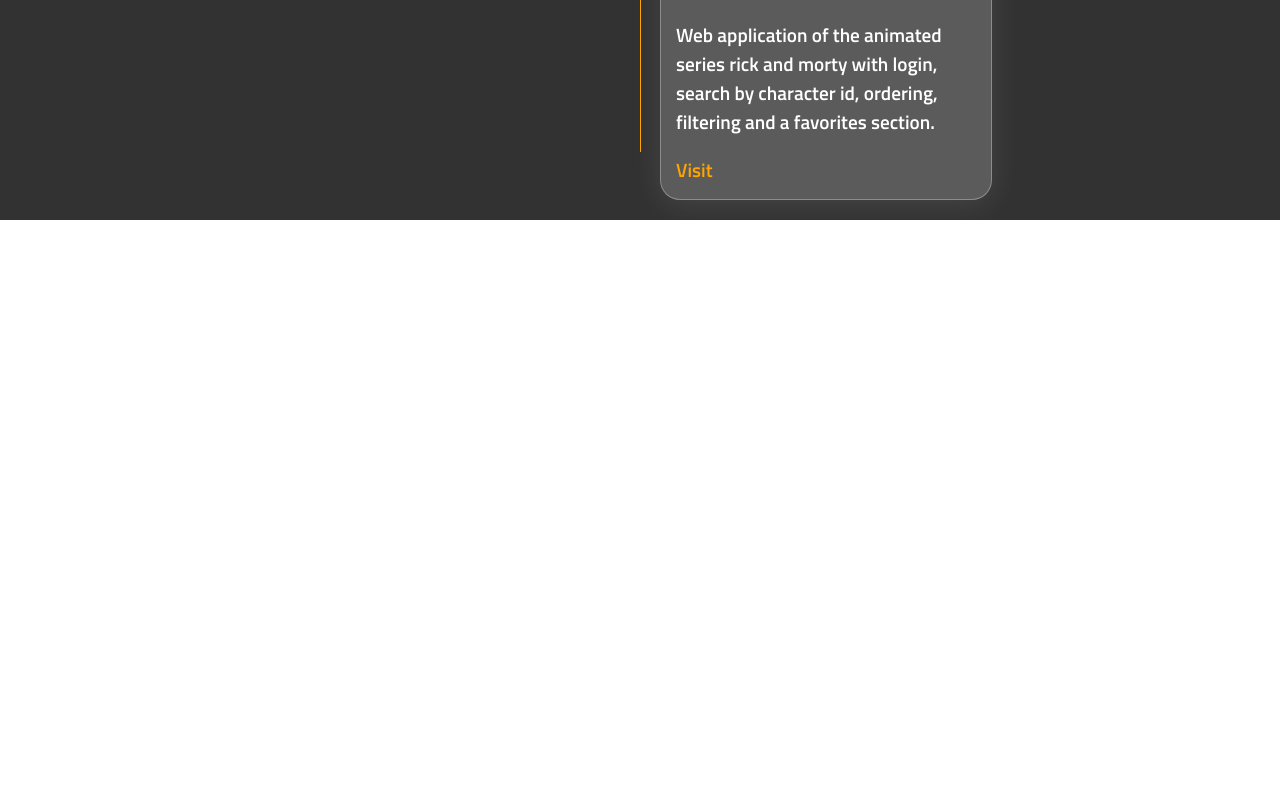
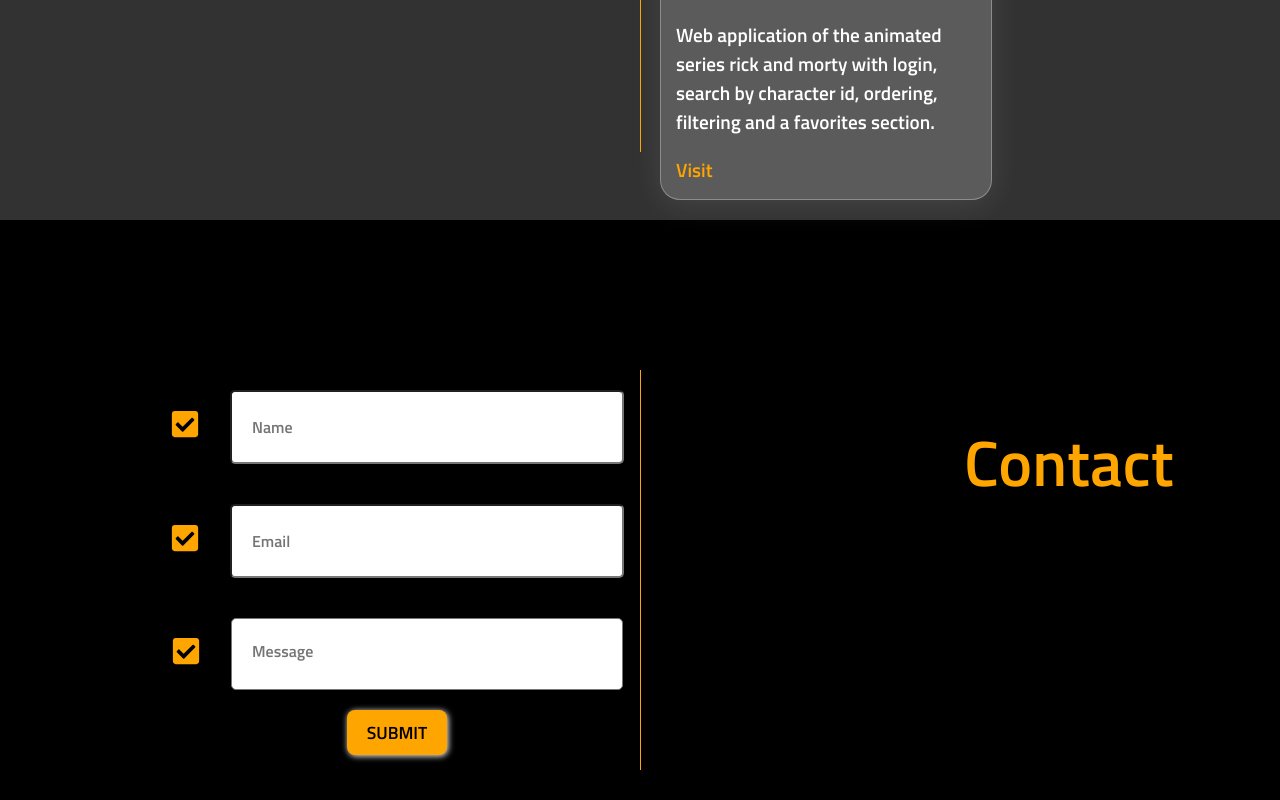
Before and after one commit to martinellilucas/portfolio, a React (Create React App) app in the folder client/: page / in a window 1280 px wide. Shown: the part 3393-4193 px from the top of the page. Before the commit the page ends 3613 px from the top, so only its background shows below. Built offline with nearby package versions, Linux system fonts and the light colour scheme.

Commit message:
formulario con envio de mail

```diff
--- a/client/package.json
+++ b/client/package.json
@@ -8,6 +8,7 @@
     "@testing-library/react": "^13.4.0",
     "@testing-library/user-event": "^13.5.0",
     "aos": "^2.3.4",
+    "emailjs-com": "^3.2.0",
     "react": "^18.2.0",
     "react-dom": "^18.2.0",
     "react-icons": "^4.9.0",
--- a/client/src/components/Contact/Contact.jsx
+++ b/client/src/components/Contact/Contact.jsx
@@ -0,0 +1,73 @@
+import { FaCheckSquare } from "react-icons/fa";
+import style from "./Contact.module.css";
+import emailjs from "emailjs-com";
+import { useState } from "react";
+
+const Contact = ({ language }) => {
+  const [form, setForm] = useState({ name: "", email: "", message: "" });
+
+  const sendEmail = (e) => {
+    e.preventDefault();
+    emailjs.sendForm(
+      "service_e9n2sqh",
+      "template_9izldwj",
+      e.target,
+      "vc3WZfsRXvECr-E7P"
+    );
+  };
+
+  return (
+    <div id="contact" className={style.body}>
+      <form onSubmit={sendEmail} id="form" className={style.form}>
+        <div data-aos="fade-left" className={style.section}>
+          <label htmlFor="name" className={style.label}>
+            <FaCheckSquare color="orange" size={30} />{" "}
+          </label>
+          <input
+            type="text"
+            name="name"
+            id="name"
+            placeholder={language === "eng" ? "Name" : "Nombre"}
+            className={style.input}
+          ></input>
+        </div>
+        <div data-aos="fade-right" className={style.section}>
+          <label htmlFor="email" className={style.label}>
+            <FaCheckSquare color="orange" size={30} />{" "}
+          </label>
+          <input
+            type="text"
+            name="email"
+            id="email"
+            placeholder={language === "eng" ? "Email" : "Email"}
+            className={style.input}
+          ></input>
+        </div>
+        <div data-aos="fade-left" className={style.section}>
+          <label htmlFor="message" className={style.label}>
+            <FaCheckSquare color="orange" size={30} />{" "}
+          </label>
+          <textarea
+            name="message"
+            id="message"
+            placeholder={language === "eng" ? "Message" : "Mensaje"}
+            className={style.input}
+          ></textarea>
+        </div>
+        <button type="submit" data-aos="fade-right" className={style.button}>
+          Submit
+        </button>
+      </form>
+      <div className={style.line}></div>
+      <div className={style.titleContainer}>
+        {language === "eng" ? (
+          <h1 className={style.title}>Contact</h1>
+        ) : (
+          <h1 className={style.title}>Contacto</h1>
+        )}
+      </div>
+    </div>
+  );
+};
+
+export default Contact;
--- a/client/src/components/Contact/Contact.module.css
+++ b/client/src/components/Contact/Contact.module.css
@@ -0,0 +1,83 @@
+.body {
+  background: black;
+  display: grid;
+  grid-template-columns: repeat(2, 1fr);
+  grid-gap: 20rem;
+  padding: 150px;
+  font-family: "Titillium Web", sans-serif;
+}
+
+.form {
+  display: flex;
+  flex-direction: column;
+  align-items: center;
+  justify-content: center;
+}
+
+.section {
+  margin: 20px;
+  display: flex;
+  align-items: center;
+  justify-content: center;
+}
+
+.input {
+  height: 30px;
+  width: 350px;
+  margin-left: 30px;
+  padding: 20px;
+  resize: none;
+  font-size: 1em;
+  font-family: "Titillium Web", sans-serif;
+  border-radius: 5px;
+}
+.titleContainer {
+  display: flex;
+  align-items: top;
+  justify-content: center;
+}
+.title {
+  color: orange;
+  font-size: 4em;
+}
+.button {
+  width: 100px;
+  height: 45px;
+  background: orange;
+  border-radius: 8px;
+  cursor: pointer;
+  box-shadow: 1px 1px 6px white;
+  text-transform: uppercase;
+  font-family: "Titillium Web", sans-serif;
+  font-weight: bolder;
+  font-size: 1.1em;
+  border: none;
+}
+.line {
+  content: "";
+  position: absolute;
+  background: orange;
+  width: 1px;
+  height: 400px;
+  left: 50%;
+}
+@media screen and (max-width: 800px) {
+  .body {
+    display: flex;
+    flex-direction: column-reverse;
+    padding: 30px;
+    grid-gap: 5em;
+  }
+  .title {
+    font-size: 2em;
+  }
+  .form {
+    padding: 20px;
+  }
+  .input {
+    width: 90%;
+  }
+  .line {
+    display: none;
+  }
+}
--- a/client/src/components/Home/Home.jsx
+++ b/client/src/components/Home/Home.jsx
@@ -3,6 +3,7 @@
 import Heading from "../Heading/Heading";
 import Nav from "../Nav/Nav";
 import Projects from "../Projects/Projects";
+import Contact from "../Contact/Contact";
 
 const Home = () => {
   const [language, setLanguage] = useState("eng");
@@ -13,6 +14,7 @@
       <Heading language={language} />
       <About language={language} />
       <Projects language={language} />
+      <Contact language={language} />
     </div>
   );
 };
--- a/client/src/components/Projects/Projects.jsx
+++ b/client/src/components/Projects/Projects.jsx
@@ -47,19 +47,20 @@
           </div>
         </div>
       ) : (
+        <div className={style.contentGrid}>
           <div id="projects" className={style.timeline}>
-          <div className={style.childImpar}>
+            <div data-aos="fade-left" className={style.childImpar}>
               <h1>Henry's Gym</h1>
               <p>
                 Aplicación web para un gimnasio con autenticación de terceros,
-              pasarela de pagos, panel de administración, suscripciones, baneos
-              de usuarios y comentarios
+                pasarela de pagos, panel de administración, suscripciones,
+                baneos de usuarios y comentarios
               </p>
               <Link className={style.link} to="https://henry-gym.onrender.com/">
                 Visit
               </Link>
             </div>
-          <div className={style.childPar}>
+            <div data-aos="fade-right" className={style.childPar}>
               <h1>Healthy Food</h1>
               <p>
                 Aplicación web de recetas de comida saludable con filtrado,
@@ -70,16 +71,17 @@
                 Visit
               </Link>
             </div>
-          <div className={style.childImpar}>
+            <div data-aos="fade-left" className={style.childImpar}>
               <h1>Rick & Morty</h1>
               <p>
                 Aplicación web de la serie animada Rick and Morty con login,
-              búsqueda por id de personaje, ordenamiento, filtrado y sección de
-              favoritos
+                búsqueda por id de personaje, ordenamiento, filtrado y sección
+                de favoritos
               </p>
               <Link className={style.link} to="https://henry-gym.onrender.com/">
                 Visit
               </Link>
+            </div>
           </div>
         </div>
       )}
--- a/client/src/components/Projects/Projects.module.css
+++ b/client/src/components/Projects/Projects.module.css
@@ -102,3 +102,16 @@
 }
 
 /* ANIMACION DE TIMELINE */
+@media screen and (max-width: 800px) {
+  .title {
+    font-size: 2em;
+  }
+  .childImpar {
+    font-size: 0.9em;
+    width: 180px;
+  }
+  .childPar {
+    font-size: 0.9em;
+    width: 180px;
+  }
+}
```
Also changed, not shown: 1 other file (tests, documents, lock files or other folders). Lines whose indentation alone changed are shown as unchanged.
